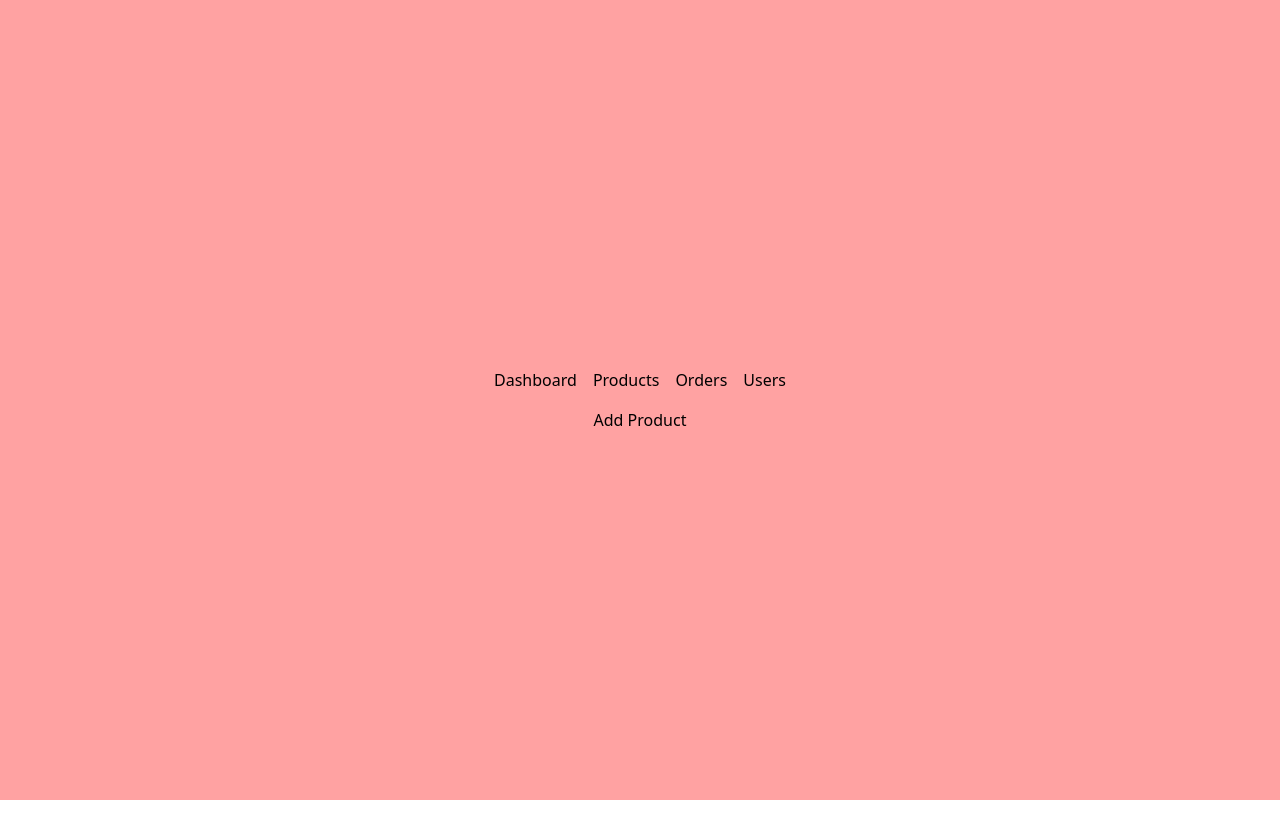
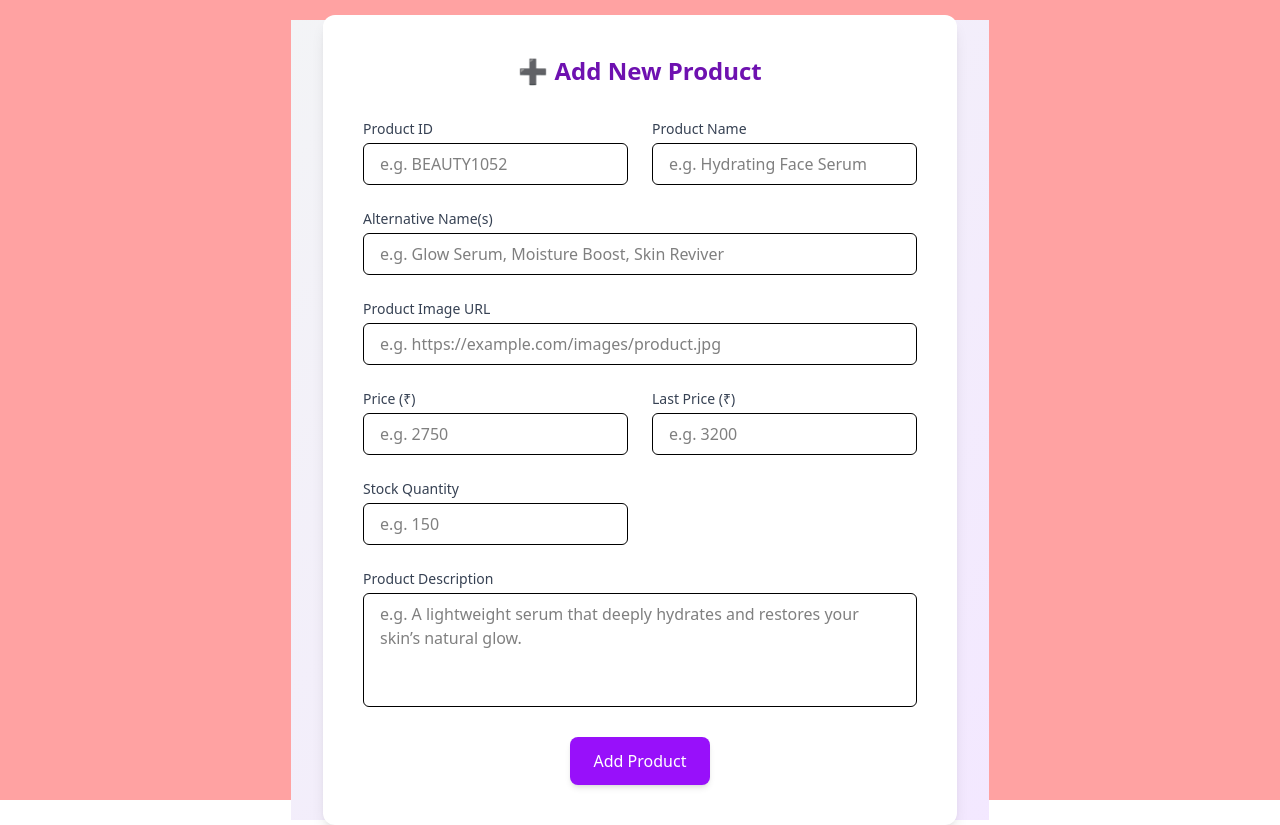
Before and after one commit to Dilmi05/cbc-frontend, a React (Vite) app: page /admin/products/addproduct in a window 1280 px wide. Before the commit the page ends 800 px from the top, so only its background shows below. Built offline with nearby package versions, Linux system fonts and the light colour scheme.

Commit message:
create adminProductPage

```diff
--- a/package.json
+++ b/package.json
@@ -16,6 +16,7 @@
     "react-dom": "^19.1.1",
     "react-icons": "^5.5.0",
     "react-router-dom": "^7.8.0",
+    "react-toastify": "^11.0.5",
     "tailwindcss": "^4.1.11"
   },
   "devDependencies": {
--- a/src/pages/admin/AdminProductPage.jsx
+++ b/src/pages/admin/AdminProductPage.jsx
@@ -5,6 +5,7 @@ import{ Link } from "react-router-dom";
 
 export default function AdminProductPage() {
   const [products, setProducts] = useState([]);
+
 
 
   useEffect(() => {
--- /dev/null
+++ b/src/pages/admin/addProductForm.jsx
@@ -0,0 +1,186 @@
+import axios from "axios";
+import { useState } from "react";
+import { useNavigate } from "react-router-dom";
+import { toast } from "react-toastify";
+
+export default function AddProductForm() {
+  const [productID, setProductID] = useState("");
+  const [productName, setProductName] = useState("");
+  const [alternativeName, setAlternativeName] = useState("");
+  const [imageUrl, setImageUrl] = useState("");
+  const [price, setPrice] = useState("");
+  const [lastPrice, setLastPrice] = useState("");
+  const [stock, setStock] = useState("");
+  const [description, setDescription] = useState("");
+  const navigate =useNavigate()
+
+
+  async function handleSubmit(){
+
+     const altNames = alternativeName.split(",")
+     const imgUrls = imageUrl.split(",")
+
+    const product={
+        productID:productID,
+        productName:productName,
+        altNames:altNames,
+        images:imageUrl,
+        price:price,
+        lastPrice:lastPrice,
+        stock:stock,
+        description:description,
+
+
+    }
+
+    const token=localStorage.getItem("token")
+    try{
+    await axios.post("http://localhost:5000/api/products",product,{
+        headers: {
+            Authorization : "Bearer "+token
+        }
+    })
+    navigate("/admin/products")
+    toast.success("Product added successfully")
+    console.log("success");
+  }catch(err){
+  console.log(err)
+  toast.error("Failed to add product")
+}
+  }
+
+  return (
+    <div className="min-h-screen bg-gradient-to-br from-gray-100 to-purple-100 p-8 flex justify-center items-center">
+      <div className="bg-white shadow-lg rounded-xl p-10 w-full max-w-3xl">
+        <h1 className="text-2xl font-bold text-purple-800 mb-8 text-center">
+          ➕ Add New Product
+        </h1>
+
+        <div className="grid grid-cols-1 md:grid-cols-2 gap-6">
+          {/* Product ID */}
+          <div>
+            <label className="block mb-1 text-sm font-medium text-gray-700">
+              Product ID
+            </label>
+            <input
+              type="text"
+              placeholder="e.g. BEAUTY1052"
+              className="w-full px-4 py-2 border rounded-md focus:ring-2 focus:ring-purple-500"
+              value={productID}
+              onChange={(e) => setProductID(e.target.value)}
+            />
+          </div>
+
+          {/* Product Name */}
+          <div>
+            <label className="block mb-1 text-sm font-medium text-gray-700">
+              Product Name
+            </label>
+            <input
+              type="text"
+              placeholder="e.g. Hydrating Face Serum"
+              className="w-full px-4 py-2 border rounded-md focus:ring-2 focus:ring-purple-500"
+              value={productName}
+              onChange={(e) => setProductName(e.target.value)}
+            />
+          </div>
+
+          {/* Alternative Name */}
+          <div className="md:col-span-2">
+            <label className="block mb-1 text-sm font-medium text-gray-700">
+              Alternative Name(s)
+            </label>
+            <input
+              type="text"
+              placeholder="e.g. Glow Serum, Moisture Boost, Skin Reviver"
+              className="w-full px-4 py-2 border rounded-md focus:ring-2 focus:ring-purple-500"
+              value={alternativeName}
+              onChange={(e) => setAlternativeName(e.target.value)}
+            />
+          </div>
+
+          {/* Image URL */}
+          <div className="md:col-span-2">
+            <label className="block mb-1 text-sm font-medium text-gray-700">
+              Product Image URL
+            </label>
+            <input
+              type="text"
+              placeholder="e.g. https://example.com/images/product.jpg"
+              className="w-full px-4 py-2 border rounded-md focus:ring-2 focus:ring-purple-500"
+              value={imageUrl}
+              onChange={(e) => setImageUrl(e.target.value)}
+            />
+          </div>
+
+          {/* Price */}
+          <div>
+            <label className="block mb-1 text-sm font-medium text-gray-700">
+              Price (₹)
+            </label>
+            <input
+              type="number"
+              placeholder="e.g. 2750"
+              className="w-full px-4 py-2 border rounded-md focus:ring-2 focus:ring-purple-500"
+              value={price}
+              onChange={(e) => setPrice(e.target.value)}
+            />
+          </div>
+
+          {/* Last Price */}
+          <div>
+            <label className="block mb-1 text-sm font-medium text-gray-700">
+              Last Price (₹)
+            </label>
+            <input
+              type="number"
+              placeholder="e.g. 3200"
+              className="w-full px-4 py-2 border rounded-md focus:ring-2 focus:ring-purple-500"
+              value={lastPrice}
+              onChange={(e) => setLastPrice(e.target.value)}
+            />
+          </div>
+
+          {/* Stock */}
+          <div>
+            <label className="block mb-1 text-sm font-medium text-gray-700">
+              Stock Quantity
+            </label>
+            <input
+              type="number"
+              placeholder="e.g. 150"
+              className="w-full px-4 py-2 border rounded-md focus:ring-2 focus:ring-purple-500"
+              value={stock}
+              onChange={(e) => setStock(e.target.value)}
+            />
+          </div>
+
+          {/* Description */}
+          <div className="md:col-span-2">
+            <label className="block mb-1 text-sm font-medium text-gray-700">
+              Product Description
+            </label>
+            <textarea
+              placeholder="e.g. A lightweight serum that deeply hydrates and restores your skin’s natural glow."
+              rows={4}
+              className="w-full px-4 py-2 border rounded-md resize-none focus:ring-2 focus:ring-purple-500"
+              value={description}
+              onChange={(e) => setDescription(e.target.value)}
+            ></textarea>
+          </div>
+
+          {/* Submit Button */}
+          <div className="md:col-span-2 flex justify-center">
+            <button
+              type="submit"
+              className="bg-purple-600 hover:bg-purple-700 text-white font-medium px-6 py-3 rounded-lg shadow-md transition duration-200"
+              onClick={handleSubmit}
+            >
+              Add Product
+            </button>
+          </div>
+        </div>
+      </div>
+    </div>
+  );
+}
--- a/src/pages/adminHomePage.jsx
+++ b/src/pages/adminHomePage.jsx
@@ -1,5 +1,6 @@
  import { Routes, Route, Link } from "react-router-dom";
-import AdminProductPage from "./admin/AdminProductPage";
+ import AddProductForm from "./admin/addProductForm";
+ import AdminProductPage from "./admin/AdminProductPage";
 
 export default function AdminHomePage() {
   return (
@@ -14,7 +15,7 @@ export default function AdminHomePage() {
       <Routes>
         <Route path="dashboard" element={<h1>Dashboard</h1>} />
         <Route path="products" element={<AdminProductPage />} />
-        <Route path="products/addproduct" element={<h1>Add Product</h1>} />
+        <Route path="products/addproduct" element={<AddProductForm></AddProductForm>} />
         <Route path="orders" element={<h1>Orders</h1>} />
         <Route path="users" element={<h1>Users</h1>} />
         <Route path="/*" element={<h1>Page Not Found</h1>} />
```
Also changed, not shown: 1 other file (tests, documents, lock files or other folders).
